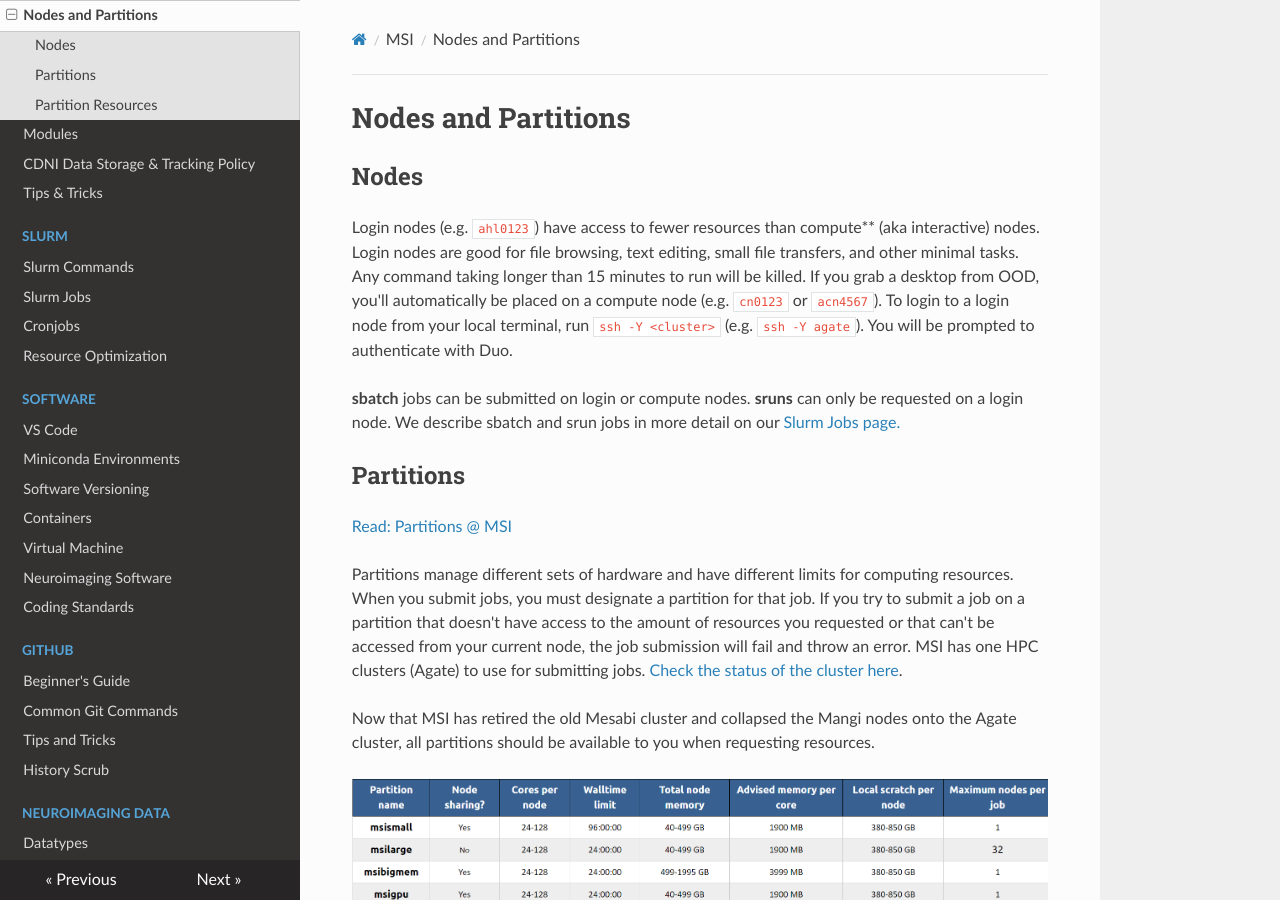
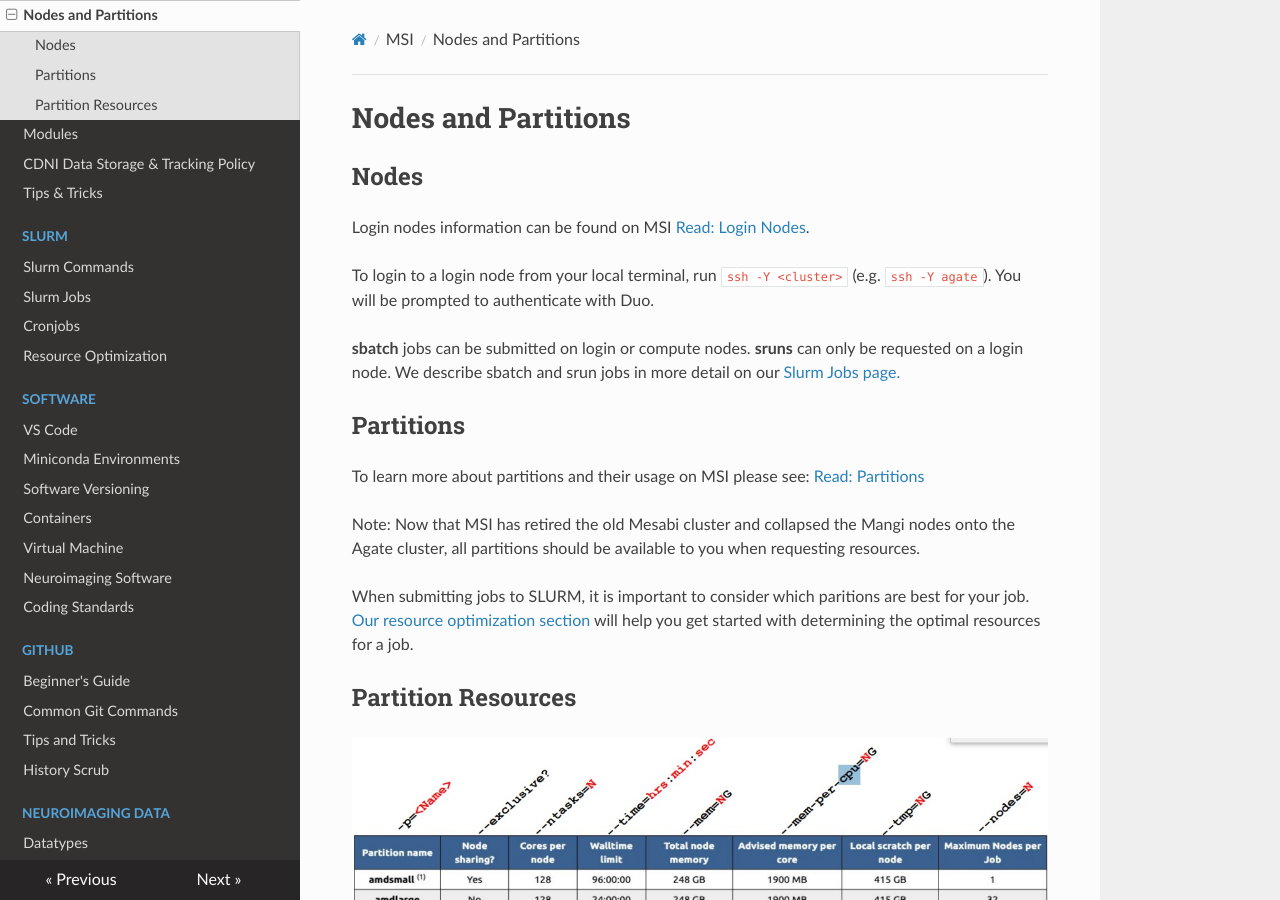
Before and after one commit to DCAN-Labs/cdni-brain, an MkDocs documentation site: the page built from docs/partitions.md, in a window 1280 px wide and 900 px high. Built offline with MkDocs 1.6.1, drawn with Linux system fonts in a browser that asks for light colours; nearby versions of some CDN libraries.

Commit message:
Update partitions.md

```diff
--- a/docs/partitions.md
+++ b/docs/partitions.md
@@ -2,19 +2,17 @@
 
 ## Nodes
 
-Login nodes (e.g. `ahl0123`) have access to fewer resources than compute** (aka interactive) nodes. Login nodes are good for file browsing, text editing, small file transfers, and other minimal tasks. Any command taking longer than 15 minutes to run will be killed. If you grab a desktop from OOD, you'll automatically be placed on a compute node (e.g. `cn0123` or `acn4567`). To login to a login node from your local terminal, run `ssh -Y <cluster>` (e.g. `ssh -Y agate`). You will be prompted to authenticate with Duo.
+Login nodes information can be found on MSI [Read: Login Nodes](https://userdocs.msi.umn.edu/compute/cluster_info.html).
+
+To login to a login node from your local terminal, run `ssh -Y <cluster>` (e.g. `ssh -Y agate`). You will be prompted to authenticate with Duo.
 
 **sbatch** jobs can be submitted on login or compute nodes. **sruns** can only be requested on a login node. We describe sbatch and srun jobs in more detail on our [Slurm Jobs page.](slurm-params.md)
 
 ## Partitions
 
-[Read: Partitions @ MSI](https://www.msi.umn.edu/partitions)
+To learn more about partitions and their usage on MSI please see: [Read: Partitions](https://www.msi.umn.edu/partitions)
 
-Partitions manage different sets of hardware and have different limits for computing resources. When you submit jobs, you must designate a partition for that job. If you try to submit a job on a partition that doesn't have access to the amount of resources you requested or that can't be accessed from your current node, the job submission will fail and throw an error. MSI has one HPC clusters (Agate) to use for submitting jobs. [Check the status of the cluster here](https://status.msi.umn.edu/).
-
-Now that MSI has retired the old Mesabi cluster and collapsed the Mangi nodes onto the Agate cluster, all partitions should be available to you when requesting resources.
-
-![Table of Available Partitions](img/federated_partitions.png)
+Note: Now that MSI has retired the old Mesabi cluster and collapsed the Mangi nodes onto the Agate cluster, all partitions should be available to you when requesting resources.
 
 When submitting jobs to SLURM, it is important to consider which paritions are best for your job. [Our resource optimization section](optimizing.md) will help you get started with determining the optimal resources for a job.
 
```
